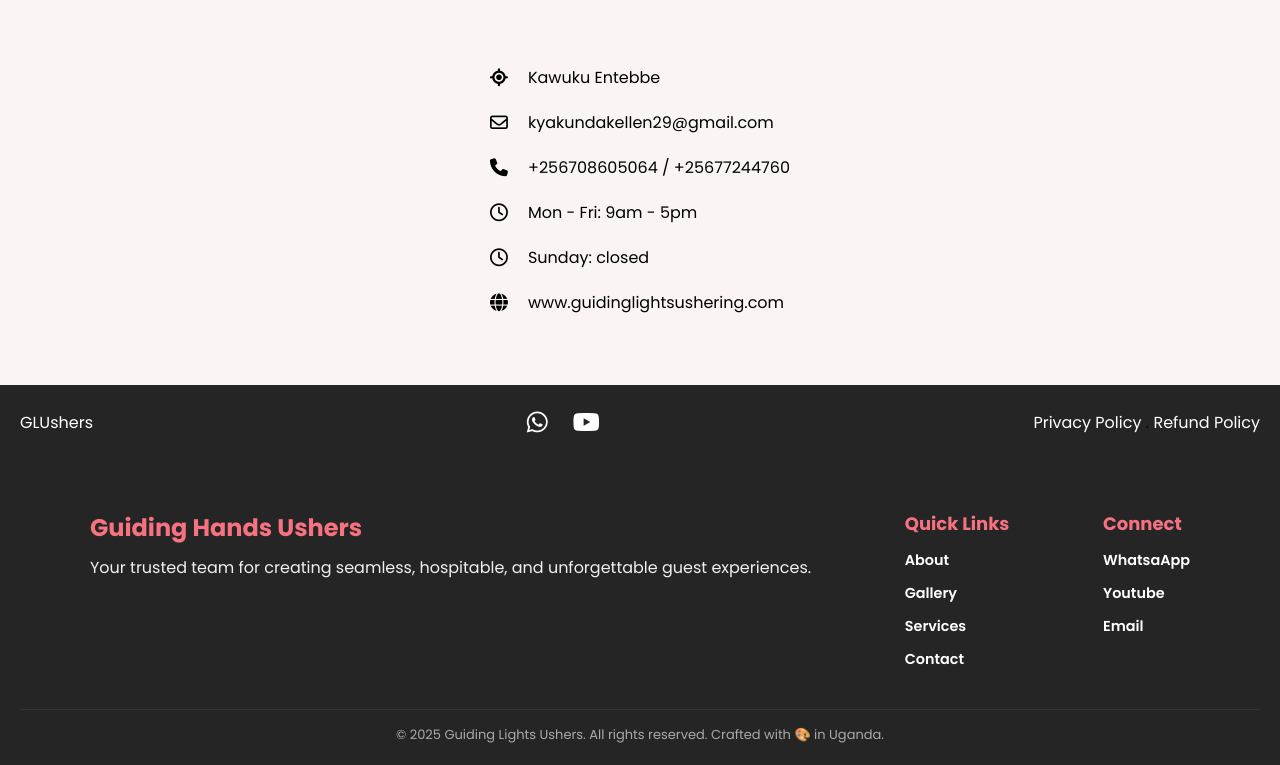
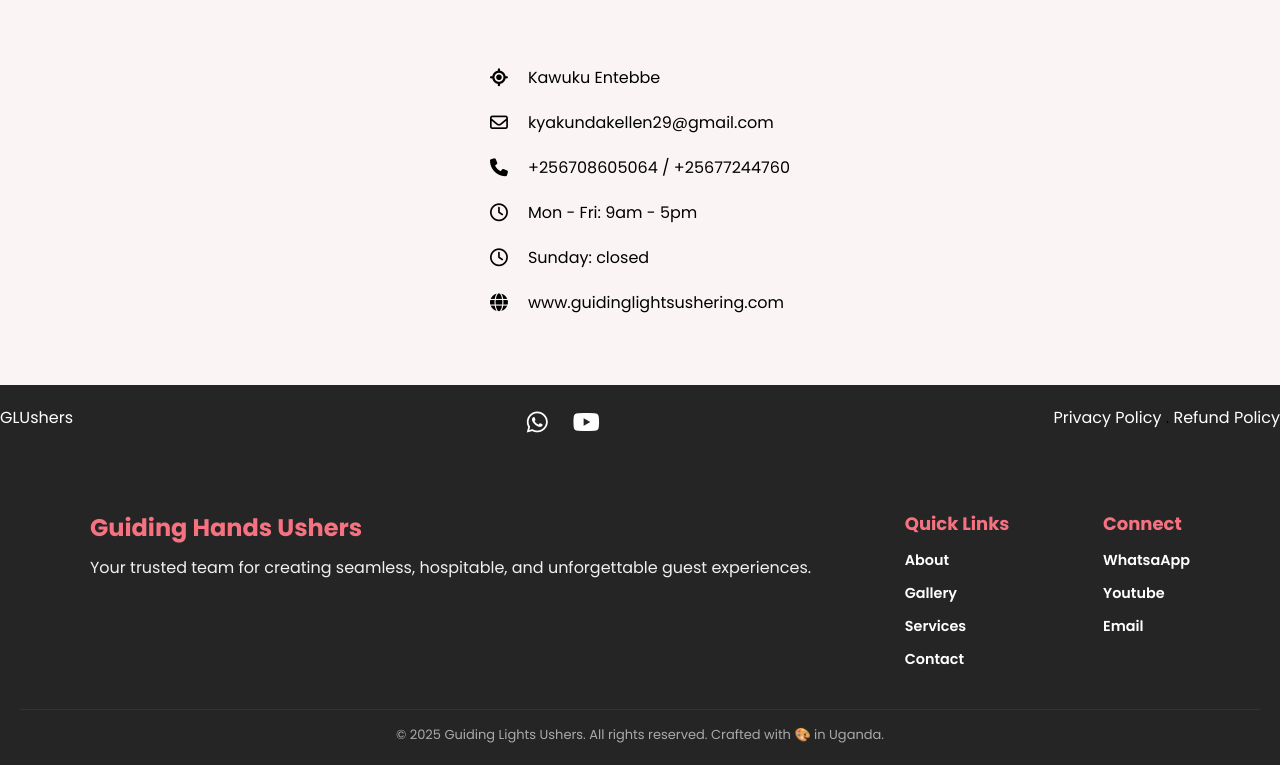
Before and after one commit to softcode87/GuidingLightsUshering, a plain HTML site: page index.html in a window 1280 px wide. Shown: the part 6707-7472 px from the top of the page. Drawn offline with nearby package versions, Linux system fonts and the light colour scheme.

Commit message:
footer links

```diff
--- a/index.html
+++ b/index.html
@@ -242,7 +242,7 @@
 
      <!--  FOOTER SECTION-->
        <footer class="footer-section" >
-        <div class="section-content">
+        <div class="section-content1">
             <p class="copyright-text">GLUshers</p>
 
             <div class="social-link-list">
--- a/style.css
+++ b/style.css
@@ -539,6 +539,12 @@ header .navbar{
   color: #aaa;
 }
 
+.section-content1{
+    display: flex;
+    justify-content: space-between;
+    gap: 20px;
+}
+
 
 header .nav-logo .logo-img {
    width: 80px;
```
